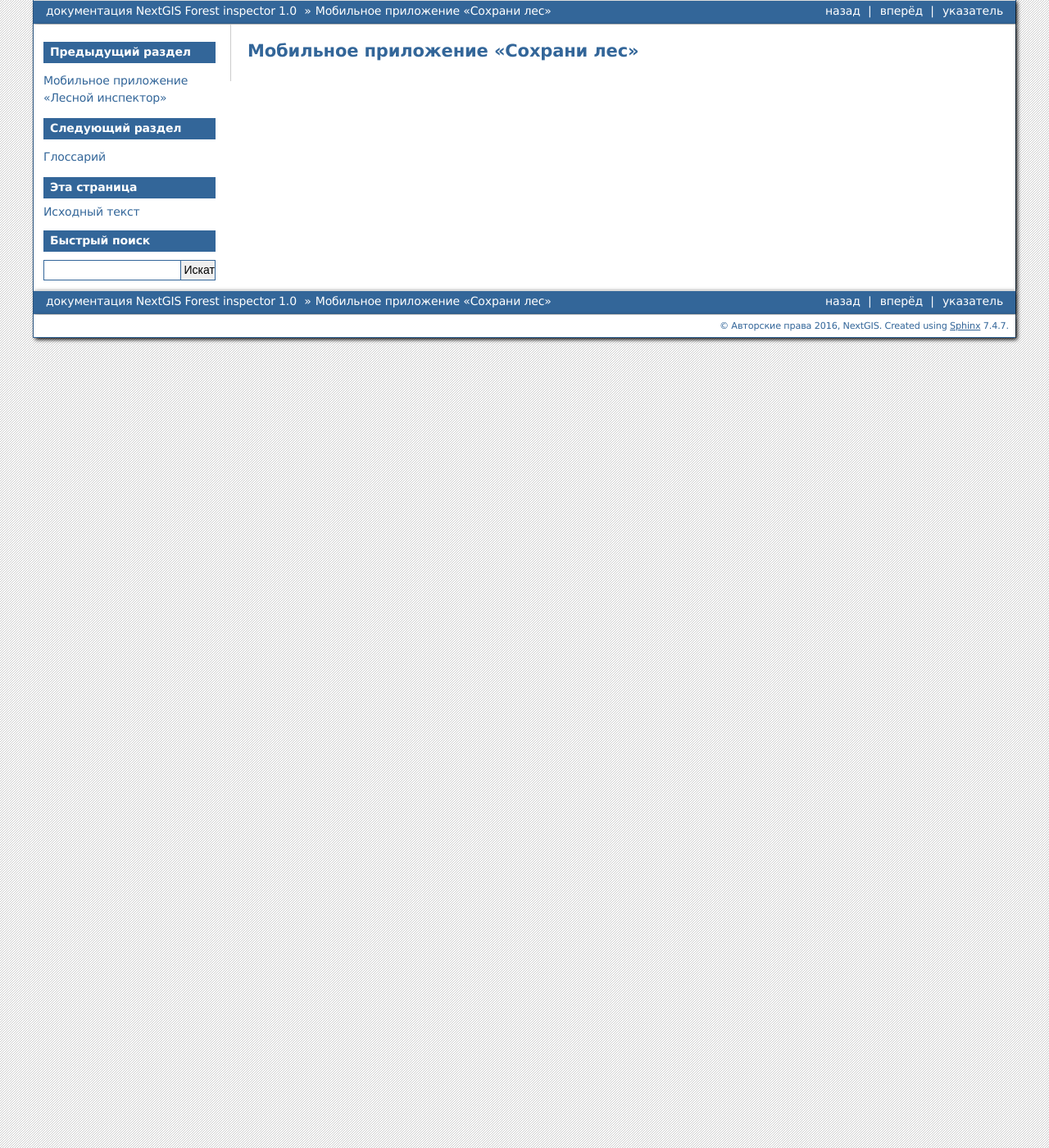
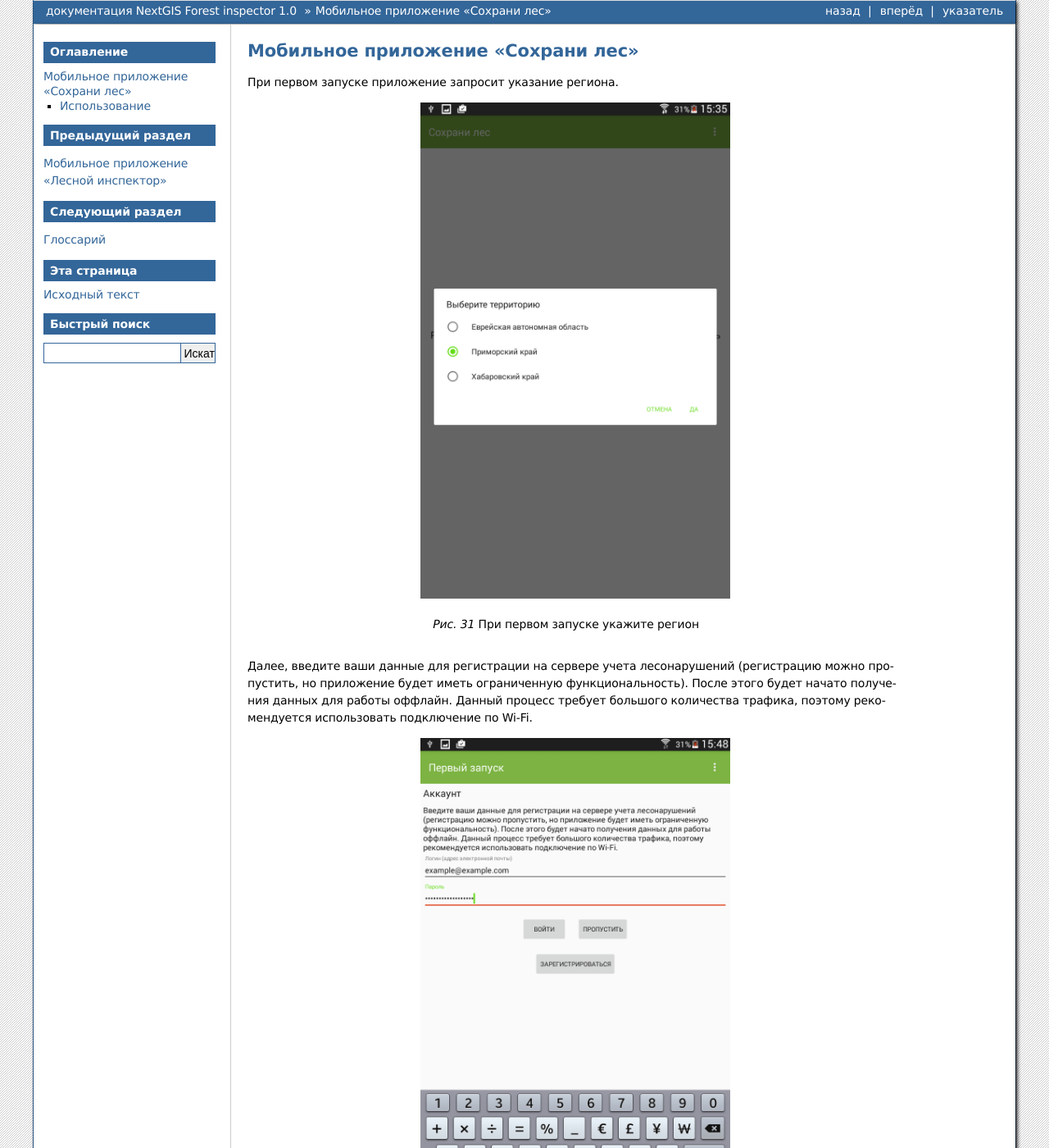
Before and after one commit to nextgis/docs_forestinspector, a Sphinx documentation site: the page built from source/user.rst, in a window 1280 px wide and 1400 px high. Shown: the whole window at 82% size. Built offline with Sphinx 7.4.7, drawn with Linux system fonts in a browser that asks for light colours; formulas are drawn with MathJax 3; some of the changed text lies outside the part shown.

Commit message:
savaforwest

```diff
--- a/source/user.rst
+++ b/source/user.rst
@@ -4,3 +4,27 @@
 
 Мобильное приложение "Сохрани лес"
 ==================================
+
+
+При первом запуске приложение запросит указание региона.
+
+.. figure:: _static/sf_region_set.png
+   :name: sf_region_set
+   :align: center
+   :width: 10cm
+
+   При первом запуске укажите регион
+
+Далее, введите ваши данные для регистрации на сервере учета лесонарушений (регистрацию можно пропустить, но приложение будет иметь ограниченную функциональность). После этого будет начато получения данных для работы оффлайн. Данный процесс требует большого количества трафика, поэтому рекомендуется использовать подключение по Wi-Fi.
+
+
+.. figure:: _static/sf_registration.png
+   :name: sf_registration
+   :align: center
+   :width: 10cm
+
+   Окно регистрации при первом запуске
+
+
+Использование
+-----------------------------
```
Also changed, not shown: source/_static/sf_region_set.png (added), source/_static/sf_registration.png (added).
